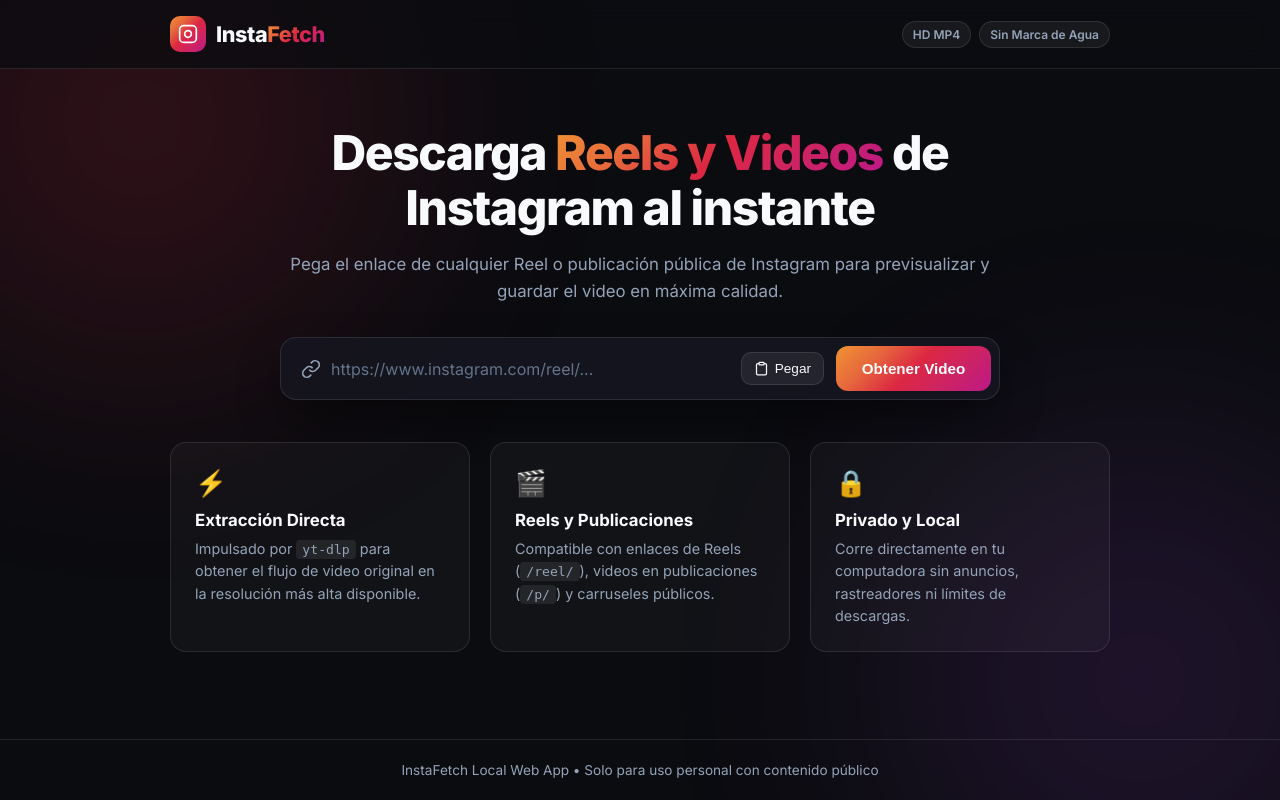
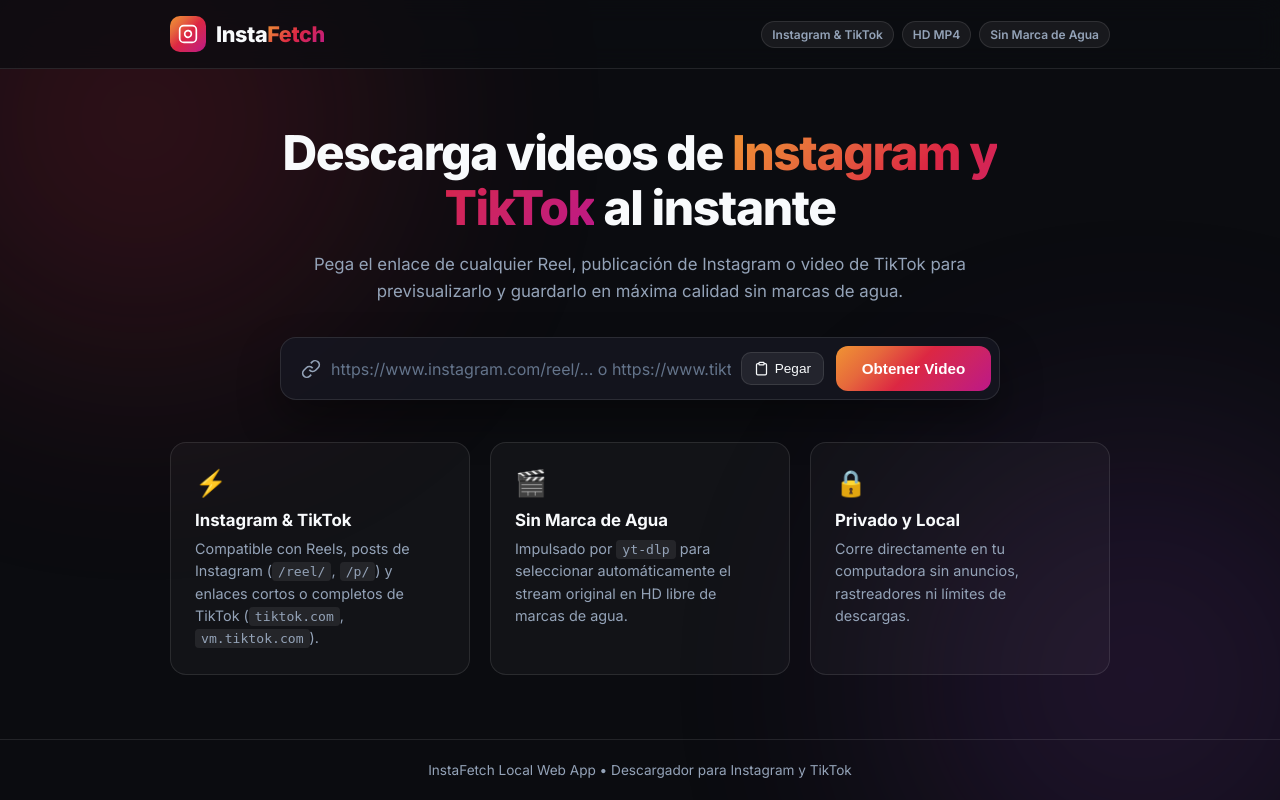
Before and after one commit to MrArroyol/instagram-downloader, a Flask app: page / in a window 1280 px wide. Run offline with Flask 3, Linux system fonts and the light colour scheme.

Commit message:
feat: agregar soporte completo para descargar videos de TikTok sin marca de agua

```diff
--- a/app.py
+++ b/app.py
@@ -31,11 +31,26 @@ INSTAGRAM_URL_REGEX = re.compile(
     re.IGNORECASE,
 )
 
+TIKTOK_URL_REGEX = re.compile(
+    r"^https?://(?:(?:www|vm|vt|m|t)\.)?tiktok\.com/.+",
+    re.IGNORECASE,
+)
 
-def is_valid_instagram_url(url: str) -> bool:
+
+def detect_platform(url: str) -> str | None:
+    """Devuelve 'instagram', 'tiktok' o None si la URL no corresponde a ninguna soportada."""
     if not url:
-        return False
-    return bool(INSTAGRAM_URL_REGEX.match(url.strip()))
+        return None
+    clean_url = url.strip()
+    if INSTAGRAM_URL_REGEX.match(clean_url):
+        return "instagram"
+    if TIKTOK_URL_REGEX.match(clean_url):
+        return "tiktok"
+    return None
+
+
+def is_valid_supported_url(url: str) -> bool:
+    return detect_platform(url) is not None
 
 
 def cleanup_old_files(max_age_seconds: int = 1800):
@@ -75,13 +90,14 @@ def get_video_info():
     url = (data.get("url") or "").strip()
 
     if not url:
-        return jsonify({"error": "Por favor ingresa un enlace de Instagram."}), 400
+        return jsonify({"error": "Por favor ingresa un enlace de Instagram o TikTok."}), 400
 
-    if not is_valid_instagram_url(url):
+    platform = detect_platform(url)
+    if not platform:
         return (
             jsonify(
                 {
-                    "error": "El enlace no parece ser un Reel o publicación válida de Instagram (ej. https://www.instagram.com/reel/...)."
+                    "error": "El enlace no es válido. Ingresa un enlace de Instagram (ej. instagram.com/reel/...) o TikTok (ej. tiktok.com/@usuario/video/... o vm.tiktok.com/...)."
                 }
             ),
             400,
@@ -114,13 +130,12 @@ def get_video_info():
             if not entry:
                 continue
 
-            # Buscar mejor formato MP4 con video y audio combinados, o extraer la URL directa
             formats = entry.get("formats") or []
             best_url = entry.get("url")
             width = entry.get("width")
             height = entry.get("height")
 
-            # Filtrar formatos que tengan video y audio en mp4 si están disponibles
+            # Filtrar formatos que tengan video y audio combinados
             combined_formats = [
                 f
                 for f in formats
@@ -129,36 +144,58 @@ def get_video_info():
                 and f.get("url")
             ]
             if combined_formats:
-                # Ordenar por altura/calidad
-                combined_formats.sort(
-                    key=lambda f: (f.get("height") or 0, f.get("tbr") or 0),
-                    reverse=True,
-                )
+                # Para TikTok preferir formatos sin marca de agua ('download' suele tener marca, h264/bytevc1 directo no)
+                def format_priority(f):
+                    fmt_id = str(f.get("format_id") or "").lower()
+                    fmt_note = str(f.get("format_note") or "").lower()
+                    no_wm = 0 if ("watermark" in fmt_id or "watermark" in fmt_note or fmt_id == "download") else 1
+                    is_h264 = 1 if str(f.get("vcodec") or "").startswith("avc") else 0
+                    return (
+                        no_wm,
+                        f.get("height") or 0,
+                        is_h264,
+                        f.get("tbr") or 0,
+                    )
+
+                combined_formats.sort(key=format_priority, reverse=True)
                 chosen = combined_formats[0]
                 best_url = chosen.get("url")
                 width = chosen.get("width") or width
                 height = chosen.get("height") or height
 
+            platform_label = "TikTok" if platform == "tiktok" else "Instagram"
             title = (
                 entry.get("title")
                 or info.get("title")
-                or f"Instagram Video {idx + 1}"
+                or f"{platform_label} Video {idx + 1}"
             )
             description = entry.get("description") or info.get("description") or ""
             uploader = (
                 entry.get("uploader")
+                or entry.get("creator")
+                or entry.get("uploader_id")
                 or entry.get("channel")
                 or info.get("uploader")
-                or "Usuario de Instagram"
+                or f"Usuario de {platform_label}"
             )
             thumbnail = entry.get("thumbnail") or info.get("thumbnail")
             duration = format_duration(entry.get("duration") or info.get("duration"))
             shortcode = entry.get("id") or info.get("id") or "video"
 
+            # En TikTok las URLs directas de CDN suelen requerir cookies/headers de sesión,
+            # por lo que usamos nuestro endpoint de streaming/descarga para la vista previa segura
+            preview_url = (
+                f"/api/download?url={requests.utils.quote(url)}&index={idx + 1}&inline=1"
+                if platform == "tiktok"
+                else best_url
+            )
+
             videos.append(
                 {
                     "id": shortcode,
                     "index": idx + 1,
+                    "platform": platform,
+                    "platform_label": platform_label,
                     "title": title,
                     "description": description[:280]
                     + ("..." if len(description) > 280 else ""),
@@ -166,7 +203,7 @@ def get_video_info():
                     "thumbnail": thumbnail,
                     "duration": duration,
                     "resolution": f"{width}x{height}" if width and height else "HD",
-                    "direct_url": best_url,
+                    "direct_url": preview_url,
                     "original_url": url,
                 }
             )
@@ -175,7 +212,7 @@ def get_video_info():
             return (
                 jsonify(
                     {
-                        "error": "No se encontraron videos en esta publicación. Asegúrate de que sea una publicación pública con video."
+                        "error": "No se encontraron videos en este enlace. Asegúrate de que sea una publicación pública con video."
                     }
                 ),
                 404,
@@ -189,7 +226,7 @@ def get_video_info():
             return (
                 jsonify(
                     {
-                        "error": "Esta publicación es privada o Instagram solicita inicio de sesión para verla."
+                        "error": "Esta publicación es privada o la plataforma solicita inicio de sesión para verla."
                     }
                 ),
                 403,
@@ -217,15 +254,18 @@ def get_video_info():
 
 @app.route("/api/download", methods=["GET"])
 def download_video():
-    """Descarga el video usando yt-dlp y lo envía como archivo adjunto MP4 al navegador."""
+    """Descarga el video de Instagram o TikTok usando yt-dlp y lo envía como MP4 al navegador."""
     url = (request.args.get("url") or "").strip()
     item_index = request.args.get("index", "1")
+    inline = request.args.get("inline", "0") == "1"
 
-    if not is_valid_instagram_url(url):
+    platform = detect_platform(url)
+    if not platform:
         return jsonify({"error": "Enlace inválido."}), 400
 
     unique_id = uuid.uuid4().hex[:10]
-    output_template = str(DOWNLOAD_DIR / f"ig_{unique_id}_%(id)s.%(ext)s")
+    prefix = "tt" if platform == "tiktok" else "ig"
+    output_template = str(DOWNLOAD_DIR / f"{prefix}_{unique_id}_%(id)s.%(ext)s")
 
     ydl_opts = {
         "quiet": True,
@@ -252,19 +292,18 @@ def download_video():
             downloaded_path = Path(ydl.prepare_filename(entry))
 
         if not downloaded_path.exists():
-            # Buscar por prefijo si la extensión cambió
-            matches = list(DOWNLOAD_DIR.glob(f"ig_{unique_id}_*"))
+            matches = list(DOWNLOAD_DIR.glob(f"{prefix}_{unique_id}_*"))
             if not matches:
                 return jsonify({"error": "No se pudo generar el archivo de video."}), 500
             downloaded_path = matches[0]
 
         shortcode = entry.get("id") or unique_id
-        download_name = f"instagram_{shortcode}.mp4"
+        download_name = f"{platform}_{shortcode}.mp4"
 
         @after_this_request
         def remove_file(response):
             def delayed_delete(path: Path):
-                time.sleep(5)
+                time.sleep(15 if inline else 5)
                 try:
                     if path.exists():
                         path.unlink()
@@ -278,7 +317,7 @@ def download_video():
 
         return send_file(
             downloaded_path,
-            as_attachment=True,
+            as_attachment=not inline,
             download_name=download_name,
             mimetype="video/mp4",
         )
@@ -297,7 +336,7 @@ def download_video():
 
 @app.route("/api/proxy-thumbnail")
 def proxy_thumbnail():
-    """Proxy para miniaturas de Instagram para evitar bloqueos CORS/Cross-Origin en el navegador."""
+    """Proxy para miniaturas de Instagram y TikTok para evitar bloqueos CORS/Cross-Origin en el navegador."""
     thumb_url = request.args.get("url", "")
     if not thumb_url:
         return "", 404
@@ -322,8 +361,8 @@ def proxy_thumbnail():
 
 
 if __name__ == "__main__":
-    print("====================================================")
-    print("  InstaFetch - Descargador de Videos de Instagram")
+    print("============================================================")
+    print("  InstaFetch - Descargador de Videos de Instagram y TikTok")
     print("  Servidor activo en: http://127.0.0.1:5000")
-    print("====================================================")
+    print("============================================================")
     app.run(host="127.0.0.1", port=5000, debug=False)
--- a/static/app.js
+++ b/static/app.js
@@ -61,6 +61,10 @@ document.addEventListener("DOMContentLoaded", () => {
             ? `<span class="media-tag">${video.resolution}</span>`
             : "";
 
+        const platformBadge = video.platform_label
+            ? `<span class="media-tag platform-${escapeHtml(video.platform || "instagram")}">${escapeHtml(video.platform_label)}</span>`
+            : "";
+
         let mediaContent = "";
         if (video.direct_url) {
             mediaContent = `
@@ -76,6 +80,7 @@ document.addEventListener("DOMContentLoaded", () => {
             <div class="video-media">
                 ${mediaContent}
                 <div class="media-badges">
+                    ${platformBadge}
                     ${resolutionBadge}
                     ${durationBadge}
                 </div>
--- a/static/style.css
+++ b/static/style.css
@@ -345,6 +345,16 @@ body {
     font-weight: 600;
 }
 
+.media-tag.platform-tiktok {
+    background: linear-gradient(135deg, #00f2fe 0%, #fe0979 100%);
+    color: #fff;
+}
+
+.media-tag.platform-instagram {
+    background: var(--ig-gradient);
+    color: #fff;
+}
+
 .video-body {
     padding: 20px;
     display: flex;
--- a/templates/index.html
+++ b/templates/index.html
@@ -3,7 +3,7 @@
 <head>
     <meta charset="UTF-8">
     <meta name="viewport" content="width=device-width, initial-scale=1.0">
-    <title>InstaFetch — Descargador de Reels y Videos de Instagram</title>
+    <title>InstaFetch — Descargador de Videos de Instagram y TikTok</title>
     <link rel="preconnect" href="https://fonts.googleapis.com">
     <link rel="preconnect" href="https://fonts.gstatic.com" crossorigin>
     <link href="https://fonts.googleapis.com/css2?family=Inter:wght@400;500;600;700;800&display=swap" rel="stylesheet">
@@ -26,6 +26,7 @@
                 <span>Insta<span class="gradient-text">Fetch</span></span>
             </div>
             <div class="nav-badges">
+                <span class="badge">Instagram &amp; TikTok</span>
                 <span class="badge">HD MP4</span>
                 <span class="badge">Sin Marca de Agua</span>
             </div>
@@ -34,8 +35,8 @@
 
     <main class="container main-content">
         <section class="hero">
-            <h1>Descarga <span class="gradient-text">Reels y Videos</span> de Instagram al instante</h1>
-            <p class="subtitle">Pega el enlace de cualquier Reel o publicación pública de Instagram para previsualizar y guardar el video en máxima calidad.</p>
+            <h1>Descarga videos de <span class="gradient-text">Instagram y TikTok</span> al instante</h1>
+            <p class="subtitle">Pega el enlace de cualquier Reel, publicación de Instagram o video de TikTok para previsualizarlo y guardarlo en máxima calidad sin marcas de agua.</p>
 
             <form id="search-form" class="search-box" autocomplete="off">
                 <div class="input-wrapper">
@@ -46,7 +47,7 @@
                     <input
                         type="url"
                         id="url-input"
-                        placeholder="https://www.instagram.com/reel/..."
+                        placeholder="https://www.instagram.com/reel/... o https://www.tiktok.com/@usuario/video/..."
                         required
                     >
                     <button type="button" id="paste-btn" class="btn-secondary" title="Pegar del portapapeles">
@@ -73,13 +74,13 @@
         <section class="features">
             <div class="feature-card">
                 <div class="feature-icon">⚡</div>
-                <h3>Extracción Directa</h3>
-                <p>Impulsado por <code>yt-dlp</code> para obtener el flujo de video original en la resolución más alta disponible.</p>
+                <h3>Instagram &amp; TikTok</h3>
+                <p>Compatible con Reels, posts de Instagram (<code>/reel/</code>, <code>/p/</code>) y enlaces cortos o completos de TikTok (<code>tiktok.com</code>, <code>vm.tiktok.com</code>).</p>
             </div>
             <div class="feature-card">
                 <div class="feature-icon">🎬</div>
-                <h3>Reels y Publicaciones</h3>
-                <p>Compatible con enlaces de Reels (<code>/reel/</code>), videos en publicaciones (<code>/p/</code>) y carruseles públicos.</p>
+                <h3>Sin Marca de Agua</h3>
+                <p>Impulsado por <code>yt-dlp</code> para seleccionar automáticamente el stream original en HD libre de marcas de agua.</p>
             </div>
             <div class="feature-card">
                 <div class="feature-icon">🔒</div>
@@ -90,7 +91,7 @@
     </main>
 
     <footer class="footer">
-        <p>InstaFetch Local Web App &bull; Solo para uso personal con contenido público</p>
+        <p>InstaFetch Local Web App &bull; Descargador para Instagram y TikTok</p>
     </footer>
 
     <script src="/static/app.js"></script>
```
Also changed, not shown: README.md, 1 other file.
